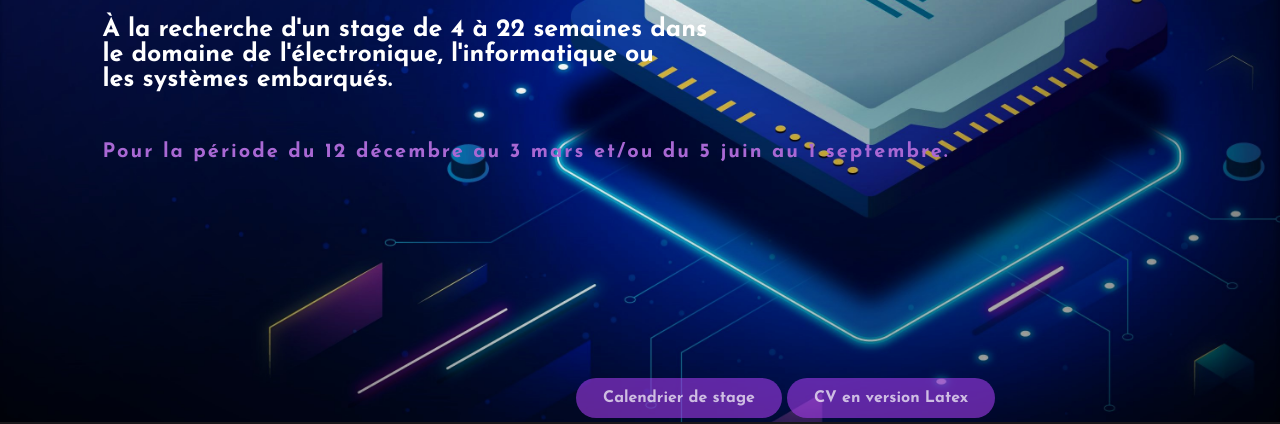
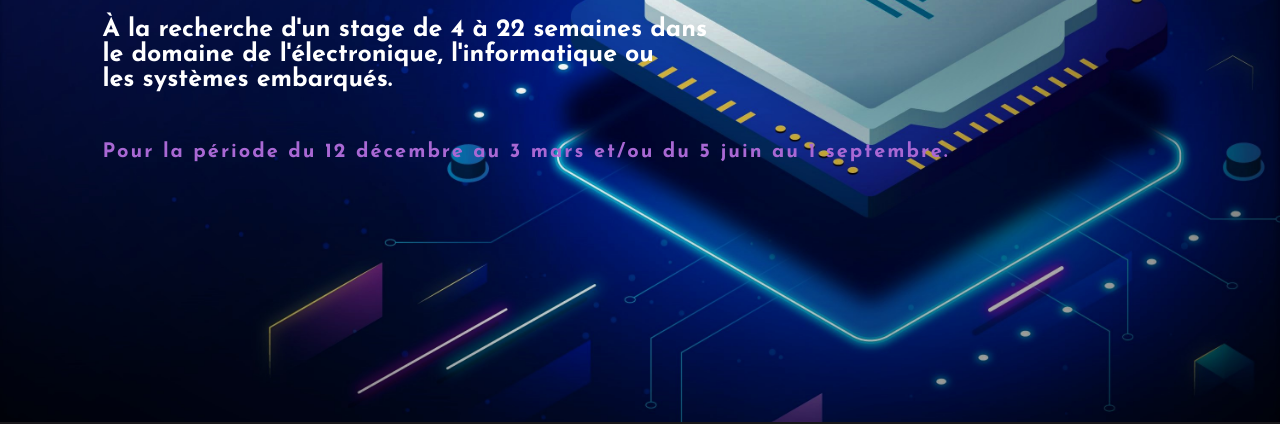
Before and after one commit to VVill-I-am/MONCADA-William-CV, a plain HTML site: page index.html in a window 1280 px wide. Shown: the part 378-802 px from the top of the page. Drawn offline with Linux system fonts and the light colour scheme.

Commit message:
Demo commit

```diff
--- a/index.html
+++ b/index.html
@@ -35,11 +35,11 @@
 			<h3>À la recherche d'un stage de 4 à 22 semaines dans <br> le domaine de l'électronique, l'informatique ou <br> les systèmes embarqués. </h3>
 			<h4>Pour la période du 12 décembre au 3 mars et/ou du 5 juin au 1 septembre.</h4>
 		</div>
-
+		<!---
 		<div class="content2">
 			<a href="L3.pdf" target="_blank" class="btn">Calendrier de stage</a>
 			<a href="MONCADA_William_CV.pdf" target="_blank" class="btn">CV en version Latex</a>
-		</div>
+		</div>	-->
 	</div>
 
 	<!----Section Moi---->
@@ -233,7 +233,7 @@
 		<div class="social">
 			<a href="https://www.linkedin.com/in/williammoncada/"><i class="fab fa-linkedin"></i></a>
 		</div>
-		<a href="MONCADA_William_CV.pdf" target="_blank" class="btn">Télécharger mon CV en version Latex</a>
+		<!--<a href="MONCADA_William_CV.pdf" target="_blank" class="btn">Télécharger mon CV en version Latex</a>-->
 		<p class="end">CopyRight 2022 - By William Moncada</p>
 	</footer>
 </body>
```
